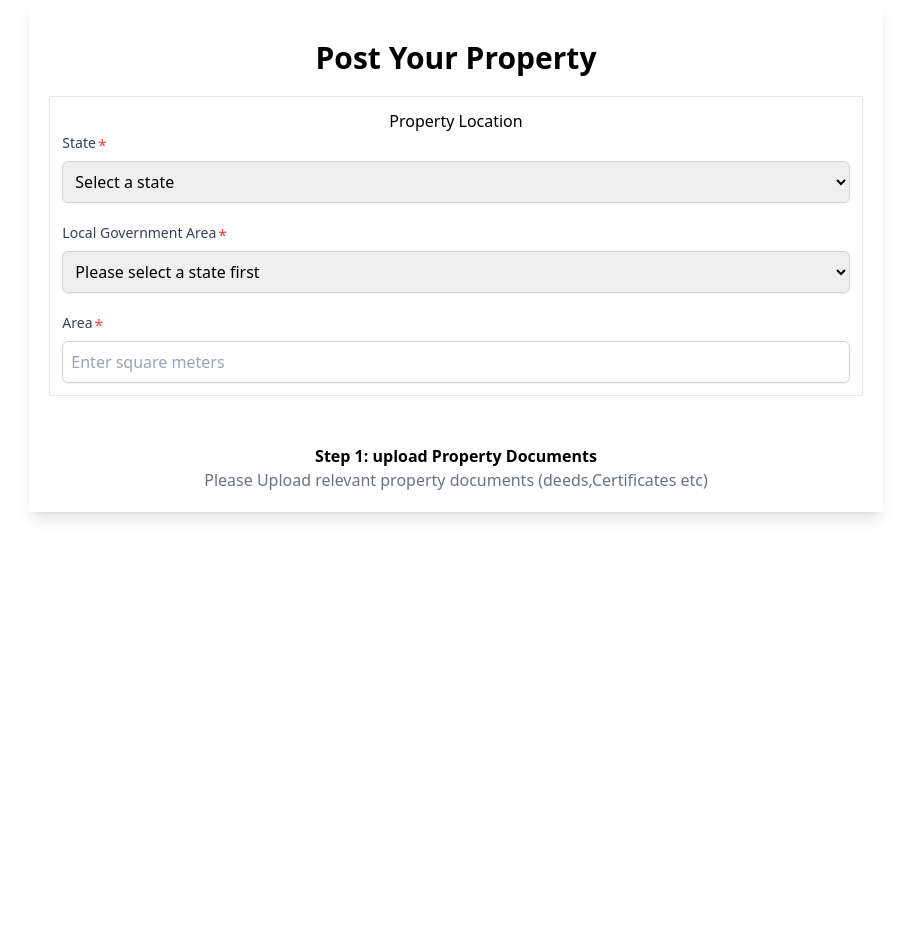
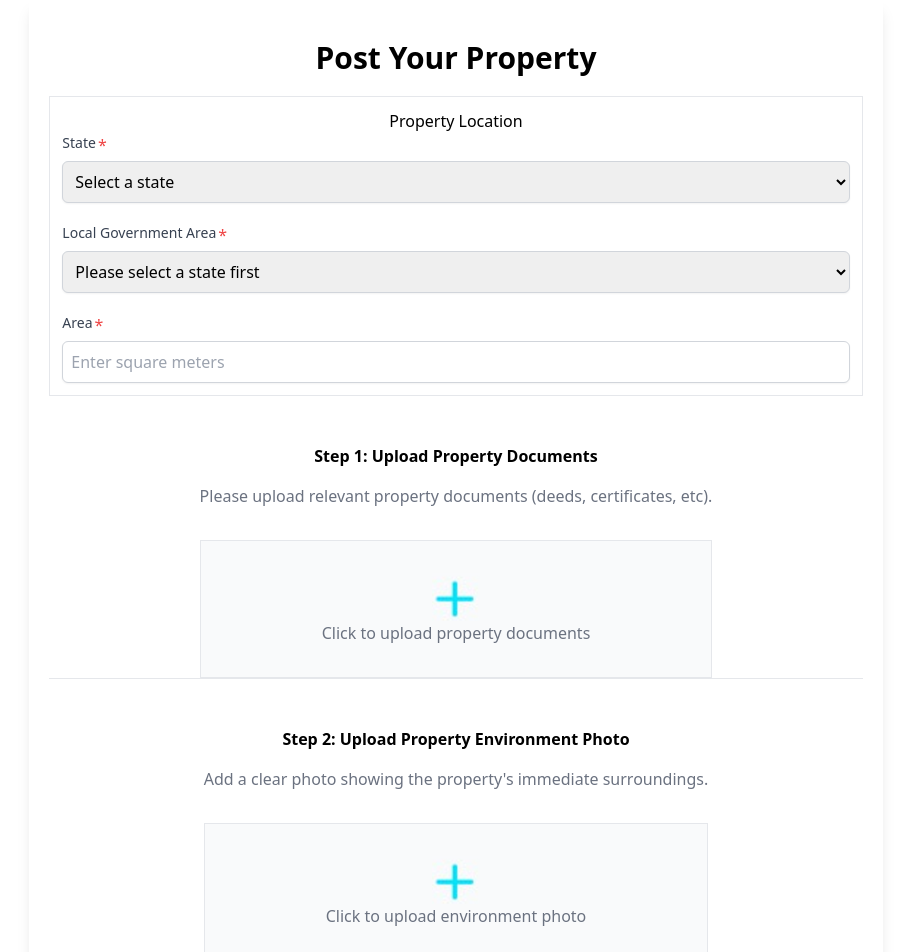
Before and after one commit to ESSY555/vank, a Vue app: page /post-property in a window 1280 px wide. Shown: the top 952 px of the page, without its empty margins (184-1095 px from the left). Before the commit the page ends 800 px from the top, so only its background shows below. Built offline with nearby package versions, Linux system fonts and the light colour scheme.

Commit message:
updated post propert page by adding image uploading section.

```diff
--- a/src/post_propert.vue
+++ b/src/post_propert.vue
@@ -52,16 +52,79 @@
       </div>
     </div>
 
-    <div class="flex justify-center pt-12">
+
+    <div class="flex justify-center pt-12 border-b">
+  <!-- Step 1: Upload Property Documents -->
   <div>
-      <p class="font-bold text-center">Step 1: upload Property Documents</p>
-      <p class="text-gray-500">Please Upload relevant property documents (deeds,Certificates etc)</p>
+    <p class="font-bold text-center">Step 1: Upload Property Documents</p>
+    <p class="text-gray-500 pt-4">Please upload relevant property documents (deeds, certificates, etc).</p>
+
+    <div class="bg-gray-50 mt-8 border flex justify-center p-8">
+      <!-- Image preview or upload prompt -->
+      <div @click="triggerFileInput1" class="cursor-pointer">
+        <img
+          v-if="uploadedImageUrl1"
+          :src="uploadedImageUrl1"
+          alt="Uploaded preview"
+          class="w-40 h-40 object-cover rounded border"
+        />
+        <div v-else class="flex flex-col items-center">
+          <img
+            src="../src/assets/images/plus.PNG"
+            alt="Upload icon"
+            class="w-12 h-12"
+          />
+          <p class="text-gray-500">Click to upload property documents</p>
+        </div>
+      </div>
+      <!-- Hidden file input -->
+      <input
+        type="file"
+        ref="fileInput1"
+        class="hidden"
+        accept="image/*"
+        @change="handleFileUpload1"
+      />
+    </div>
+  </div>
 </div>
 
+<div class="flex justify-center pt-12">
+  <!-- Step 2: Upload Property Environment Photo -->
   <div>
+    <p class="font-bold text-center">Step 2: Upload Property Environment Photo</p>
+    <p class="text-gray-500 pt-4">Add a clear photo showing the property's immediate surroundings.</p>
 
+    <div class="bg-gray-50 mt-8 border flex justify-center p-8">
+      <!-- Image preview or upload prompt -->
+      <div @click="triggerFileInput2" class="cursor-pointer">
+        <img
+          v-if="uploadedImageUrl2"
+          :src="uploadedImageUrl2"
+          alt="Uploaded preview"
+          class="w-40 h-40 object-cover rounded border"
+        />
+        <div v-else class="flex flex-col items-center">
+          <img
+            src="../src/assets/images/plus.PNG"
+            alt="Upload icon"
+            class="w-12 h-12"
+          />
+          <p class="text-gray-500">Click to upload environment photo</p>
         </div>
       </div>
+      <!-- Hidden file input -->
+      <input
+        type="file"
+        ref="fileInput2"
+        class="hidden"
+        accept="image/*"
+        @change="handleFileUpload2"
+      />
+    </div>
+  </div>
+</div>
+
   </div>
 </template>
 
@@ -74,24 +137,47 @@ export default {
     return {
       states: states,
       selectedState: '',
-      localGovernmentAreas: []
+      localGovernmentAreas: [],
+      uploadedImageUrl1: null,
+      uploadedImageUrl2: null,
     };
   },
   methods: {
 
     onStateChange() {
-
       this.localGovernmentAreas = this.getLGAsForState(this.selectedState);
     },
 
 
     getLGAsForState(stateId) {
-
-      const state = this.states.find(state => state.id === stateId);
+      const state = this.states.find((state) => state.id === stateId);
+      return state ? state.lgas : [];
+    },
 
 
-      return state ? state.lgas : [];
+     triggerFileInput1() {
+      this.$refs.fileInput1.click();
+    },
+
+    handleFileUpload1(event) {
+      const file = event.target.files[0];
+      if (file) {
+        this.uploadedImageUrl1 = URL.createObjectURL(file);
+        console.log('File selected (Step 1):', file.name);
       }
+    },
+
+    triggerFileInput2() {
+      this.$refs.fileInput2.click();
+    },
+
+    handleFileUpload2(event) {
+      const file = event.target.files[0];
+      if (file) {
+        this.uploadedImageUrl2 = URL.createObjectURL(file);
+        console.log('File selected (Step 2):', file.name);
       }
+    },
+  },
 };
 </script>
```
Lines whose indentation alone changed are shown as unchanged.
